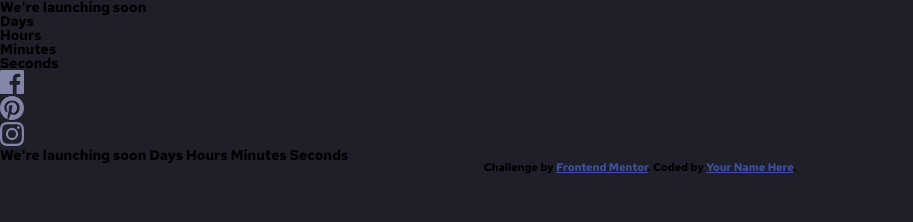
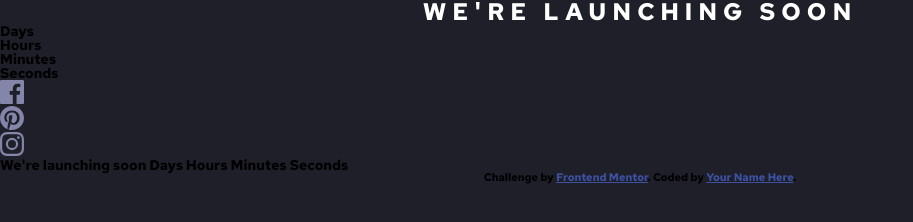
Before and after one commit to NiteArie/fm-launch-countdown-timer, a plain HTML site: page index.html in a window 1280 px wide. Shown: the whole page, without its empty margins (0-913 px from the left). Drawn offline with Linux system fonts and the light colour scheme.

Commit message:
[Style] Desktop Interface - Welcome section

```diff
--- a/styles/style.css
+++ b/styles/style.css
@@ -10,3 +10,13 @@ body {
     font-size: 14px;
     background-color: hsl(235, 16%, 14%);
 }
+
+/* Welcome */
+
+.welcome {
+    color: hsl(0, 0%, 100%);
+    font-size: 24px;
+    text-align: center;
+    text-transform: uppercase;
+    letter-spacing: 6px;
+}
```
